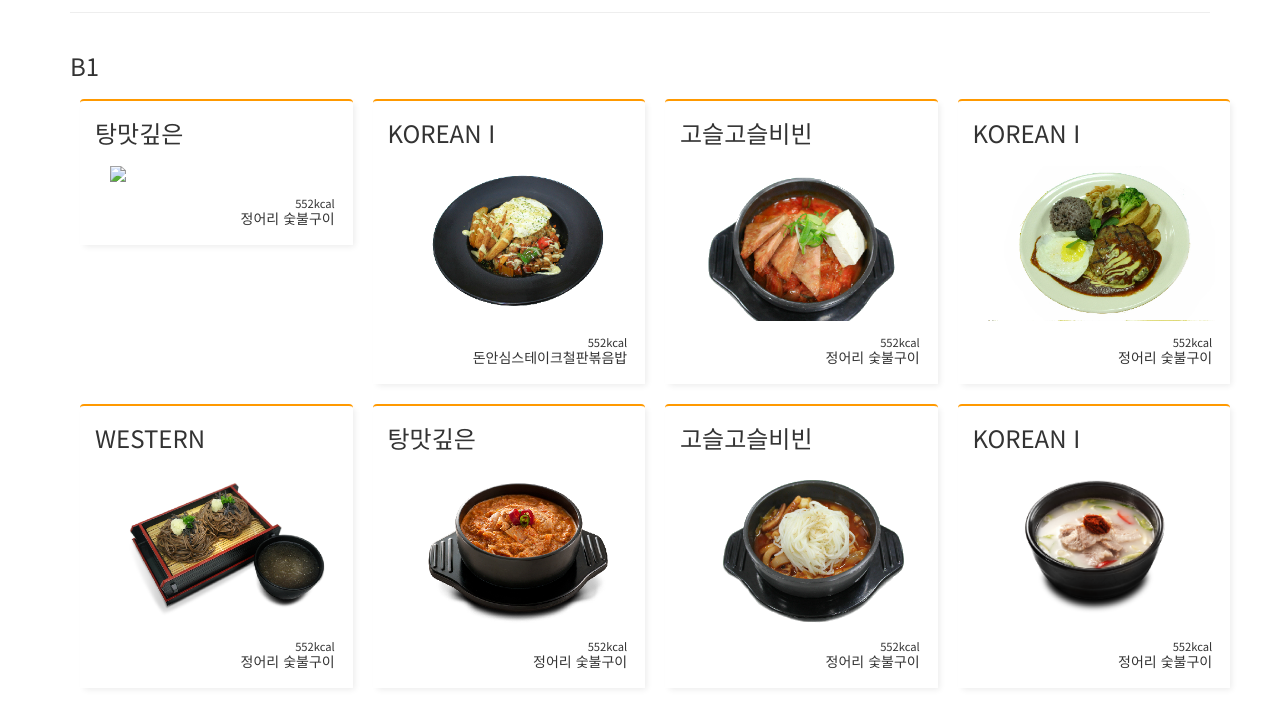
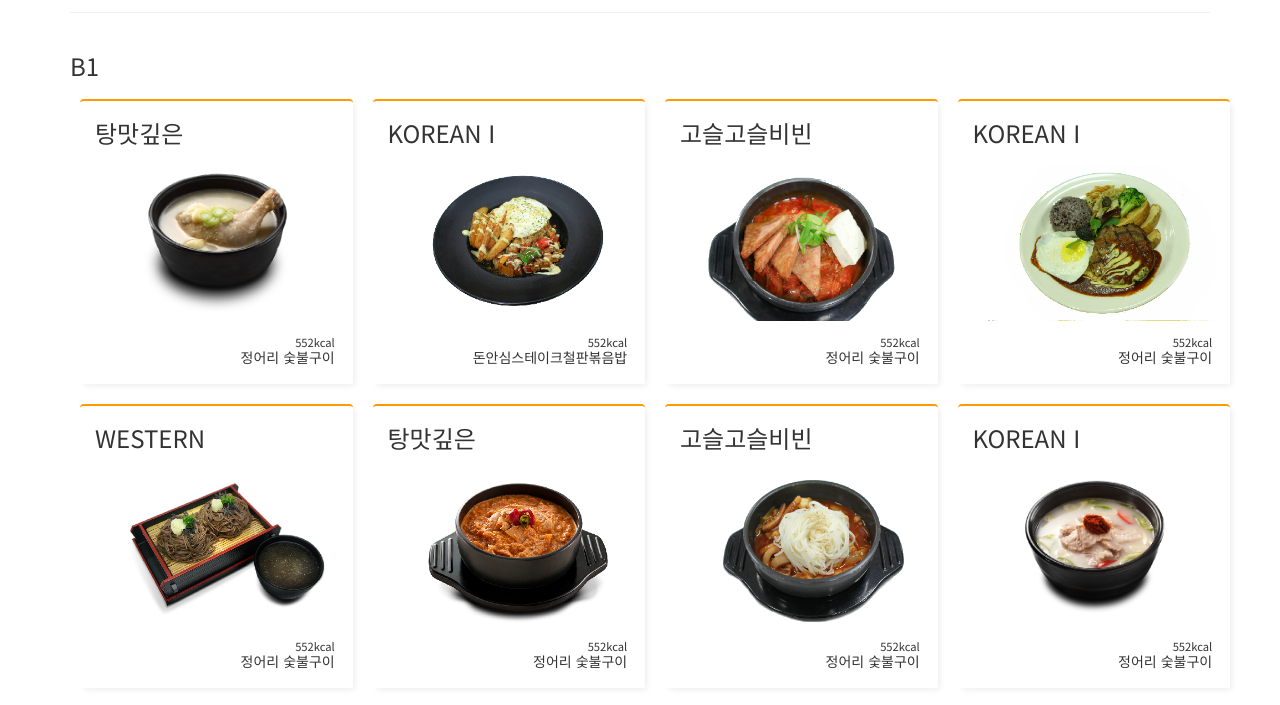
Before and after one commit to galsaekgom/ESC_DELight, a website: page index.html in a window 1280 px wide. Shown: the part 60-765 px from the top of the page. Drawn offline with nearby package versions, Linux system fonts and the light colour scheme; the site is published under a folder, as on GitHub Pages, so addresses that start at the root find nothing; no server answers.

Commit message:
change .menu background color to white

```diff
--- a/assets/css/delight.css
+++ b/assets/css/delight.css
@@ -19,6 +19,7 @@ body{
 }
 
 .menu{
+    background-color : white;
     border-radius: 4px 4px 0px 0px;
     border-top: 2px solid #ff9900;
     height : 100%;
--- a/index.html
+++ b/index.html
@@ -32,7 +32,7 @@
                             <div class="store">탕맛깊은</div>
                             <div class="img">
                                 <img class="center-block"
-                                     src="/assets/img/menu_sample.gif">
+                                     src="./assets/img/menu_sample.gif">
                             </div>
                             <div class="menu-text">
                                 <div class="cal right-block">552kcal</div>
```
